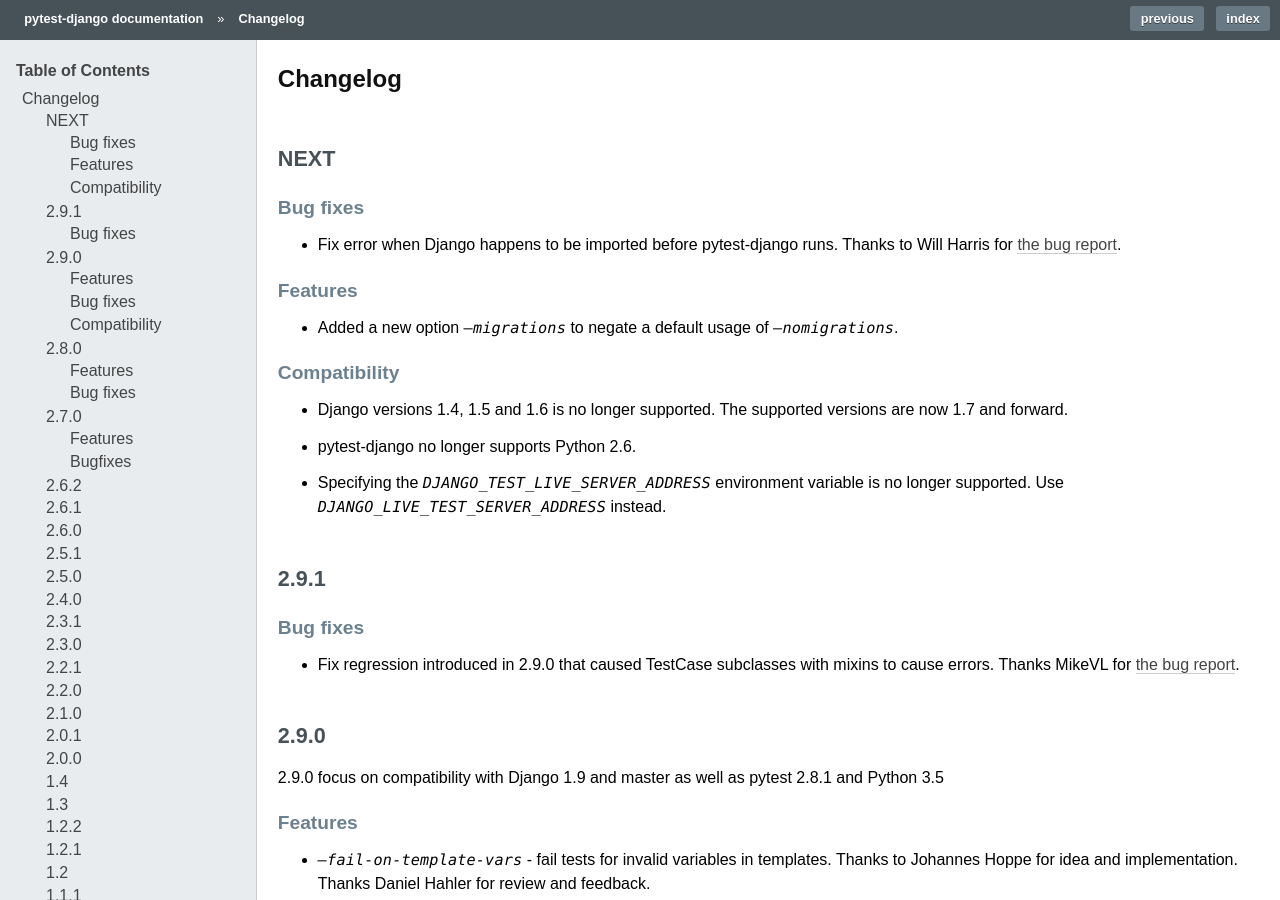
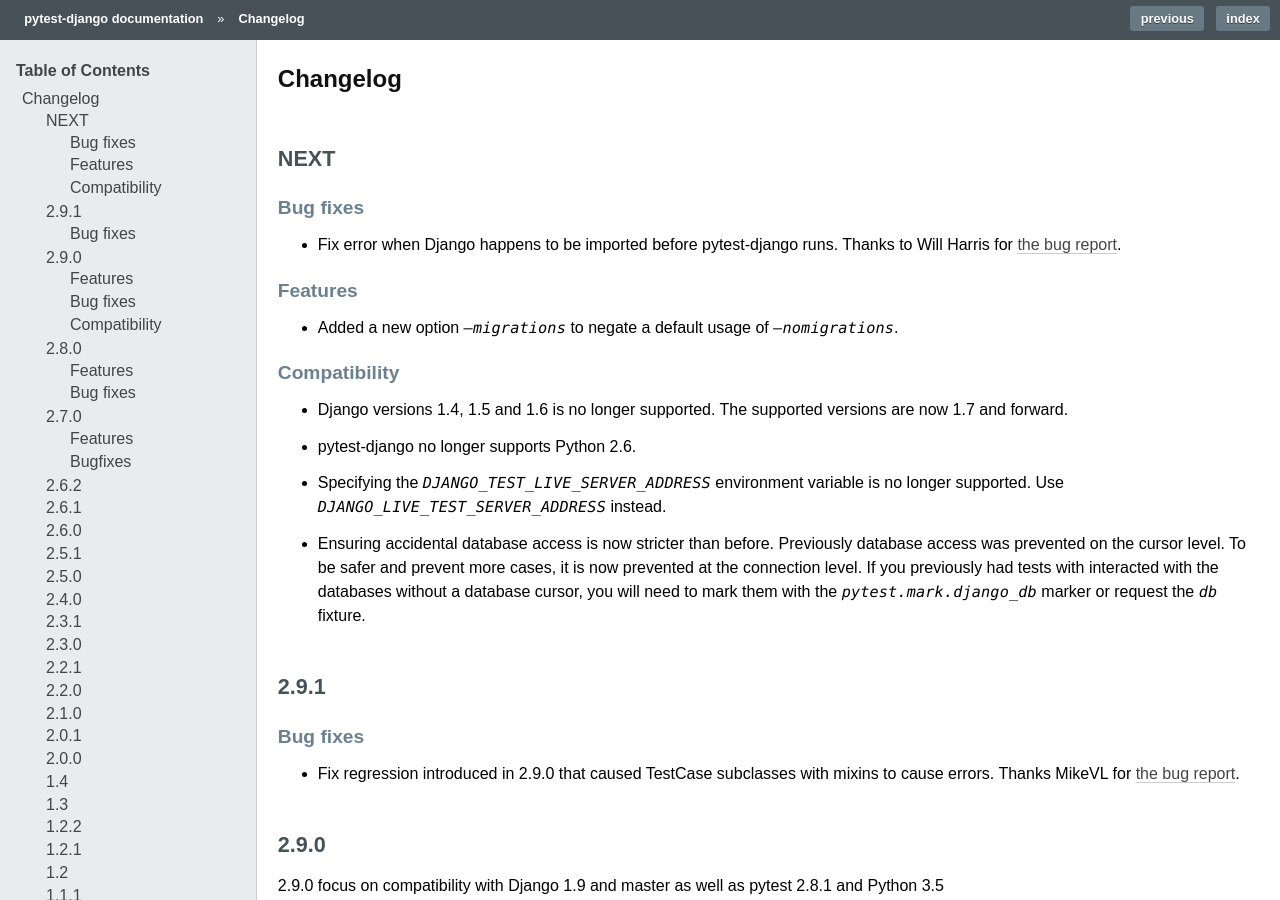
Before and after one commit to pytest-dev/pytest-django, a Sphinx documentation site: the page built from docs/changelog.rst, in a window 1280 px wide and 900 px high. Built offline with Sphinx 7.4.7, drawn with Linux system fonts in a browser that asks for light colours.

Commit message:
Add a changelog note on the new db restrictions.
[skip ci]

```diff
--- a/docs/changelog.rst
+++ b/docs/changelog.rst
@@ -24,6 +24,13 @@
 
 * Specifying the `DJANGO_TEST_LIVE_SERVER_ADDRESS` environment variable is no
   longer supported. Use `DJANGO_LIVE_TEST_SERVER_ADDRESS` instead.
+
+* Ensuring accidental database access is now stricter than before. Previously
+  database access was prevented on the cursor level. To be safer and prevent
+  more cases, it is now prevented at the connection level. If you previously
+  had tests with interacted with the databases without a database cursor, you
+  will need to mark them with the `pytest.mark.django_db` marker or request the
+  `db` fixture.
 
 2.9.1
 -----
```
